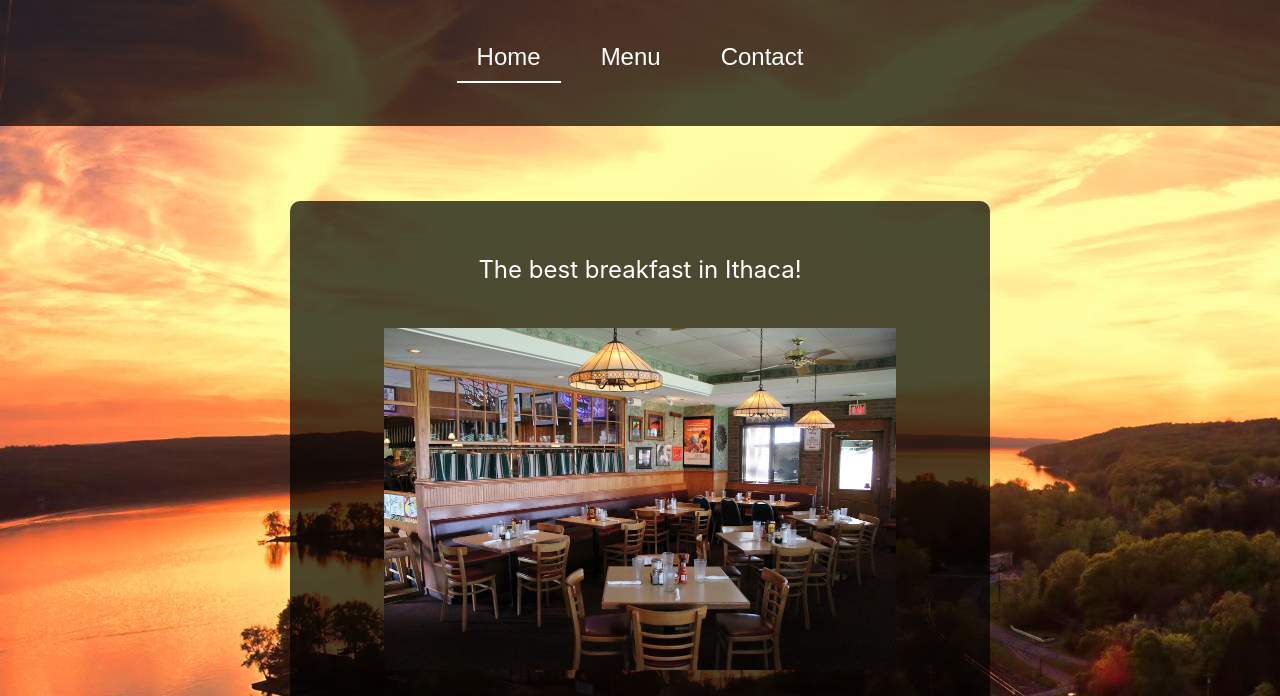
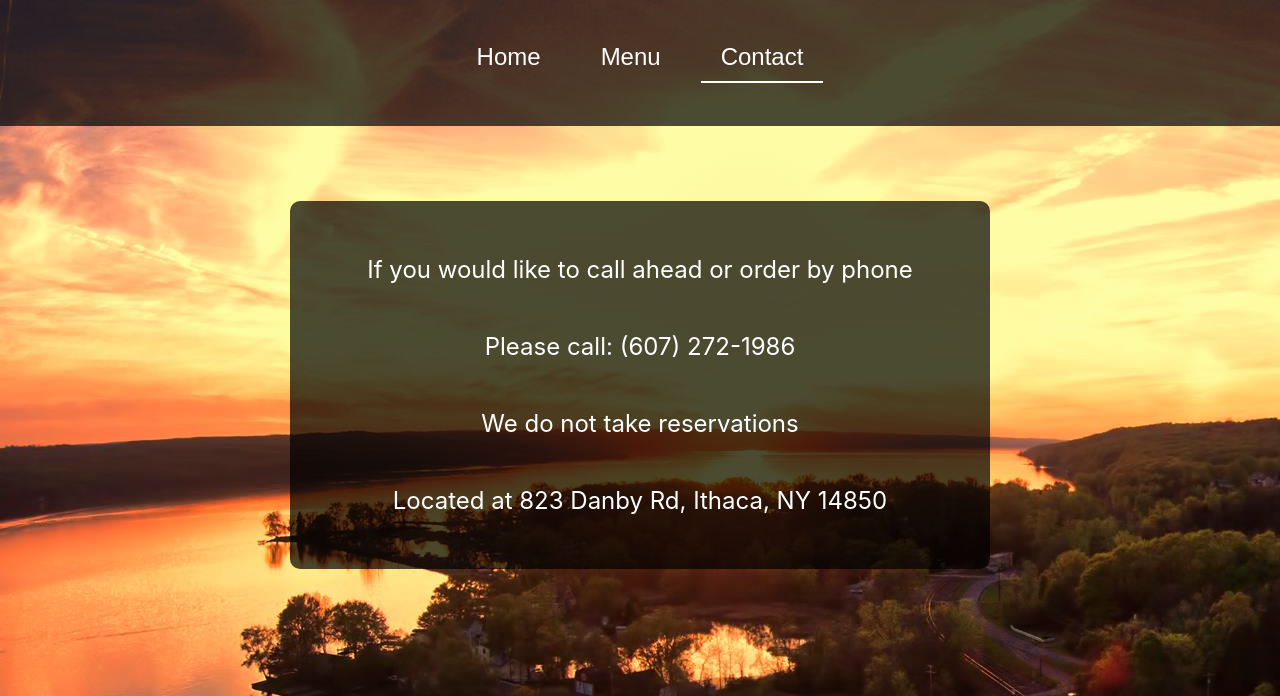
Before and after one commit to Derrickdog/restaurant-page, a website built with webpack: page dist/index.html in a window 1280 px wide. Both pictures are taken after a click on the button "Contact". Shown: the part 104-800 px from the top of the page. Built offline with nearby package versions, Linux system fonts and the light colour scheme.

Commit message:
Add contact.js

```diff
--- /dev/null
+++ b/src/contact.js
@@ -0,0 +1,26 @@
+function createContact() {
+    const contact = document.createElement('div');
+    contact.classList.add('contact');
+
+    contact.appendChild(createParagraph('If you would like to call ahead or order by phone'));
+    contact.appendChild(createParagraph('Please call: (607) 272-1986'));
+    contact.appendChild(createParagraph('We do not take reservations'));
+    contact.appendChild(createParagraph('Located at 823 Danby Rd, Ithaca, NY 14850'));
+
+    return contact;
+}
+
+function createParagraph(text) {
+    const p  = document.createElement('p');
+    p.classList.add('text');
+    p.textContent = text;
+    return p;
+}
+
+function loadContact() {
+    const container = document.getElementById('container');
+    container.textContent = '';
+    container.appendChild(createContact());
+}
+
+export default loadContact;
--- a/src/website.js
+++ b/src/website.js
@@ -1,5 +1,6 @@
 import loadHome from "./home";
 import loadMenu from "./menu";
+import loadContact from "./contact";
 
 function createHeader(){
     const header = document.createElement('div');
@@ -40,10 +41,10 @@ function createNav() {
     const contactButton = document.createElement('button');
     contactButton.classList.add('tab')
     contactButton.textContent = 'Contact';
-    homeButton.addEventListener('click', (e) => {
+    contactButton.addEventListener('click', (e) => {
         if(e.target.classList.contains('active')) return;
         setActiveButton(contactButton);
-        //loadContact();
+        loadContact();
     });
 
     nav.appendChild(homeButton);
```
Also changed, not shown: dist/index.html, dist/main.js, dist/styles.css.
